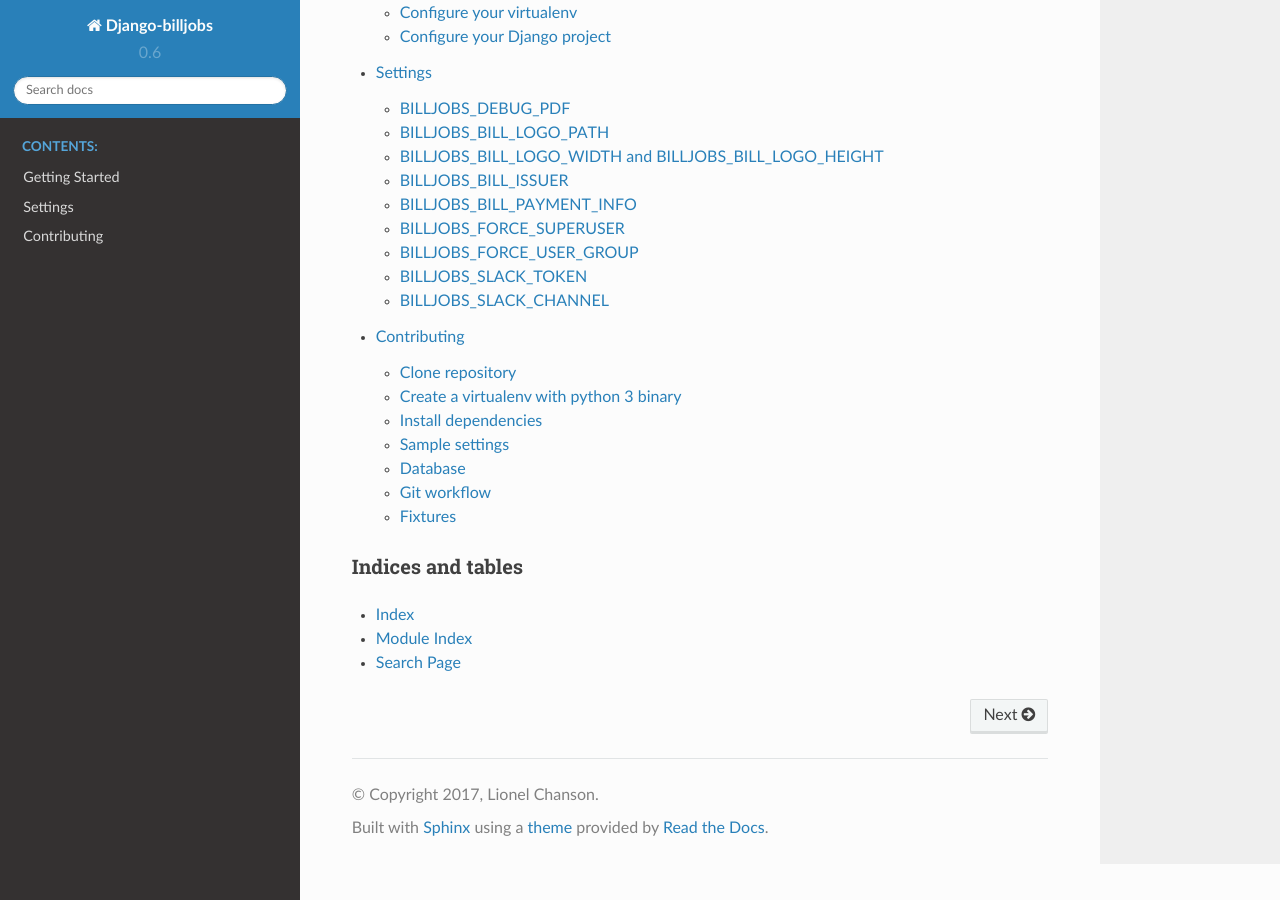
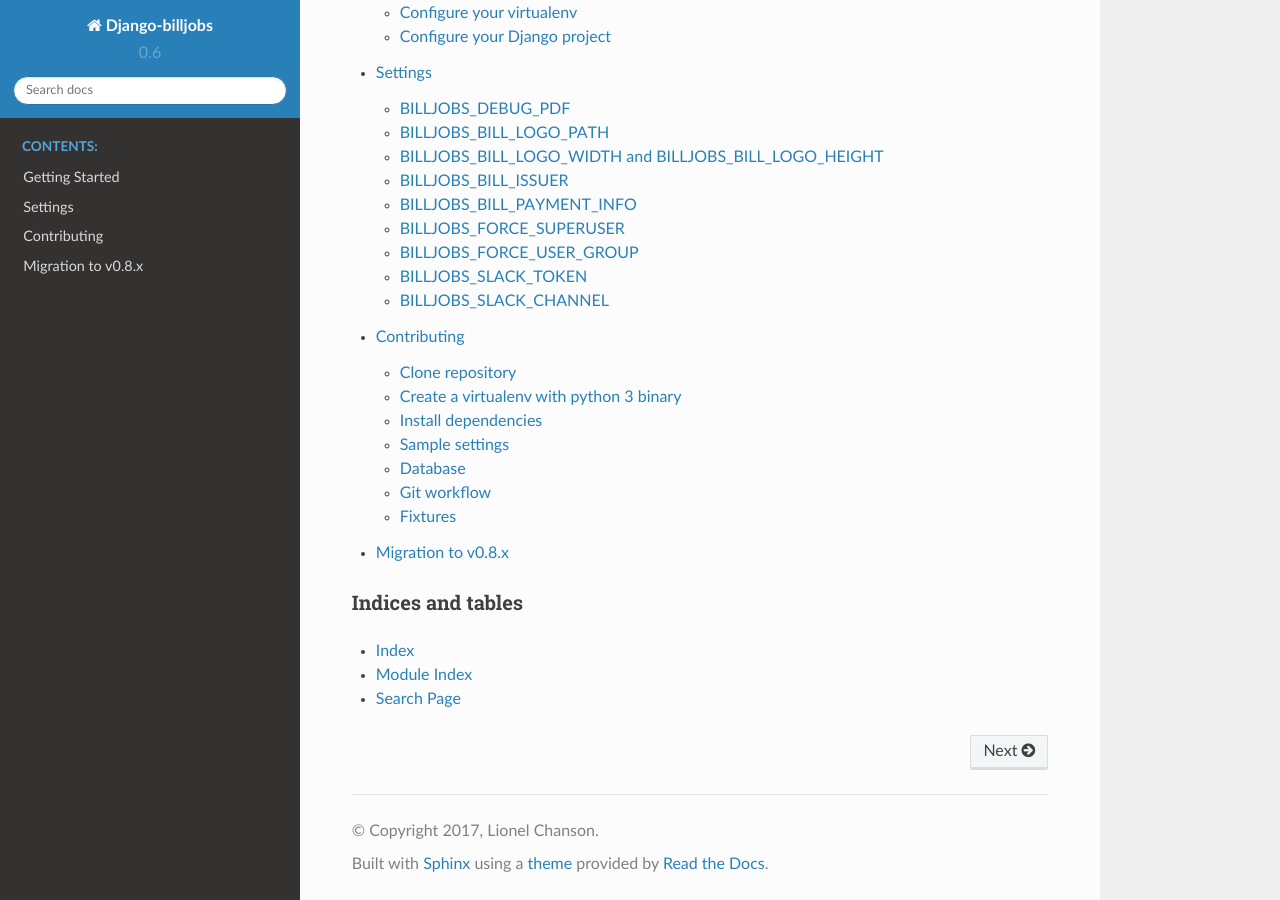
Before and after one commit to ioO/django-billjobs, a Sphinx documentation site: the page built from docs/source/index.rst, in a window 1280 px wide and 900 px high, scrolled down 1646 px. Built offline with Sphinx 7.4.7 and the Read the Docs theme 2.0.0, drawn with Linux system fonts in a browser that asks for light colours.

Commit message:
doc(#32): update quick start

```diff
--- a/docs/source/index.rst
+++ b/docs/source/index.rst
@@ -2,6 +2,7 @@
    sphinx-quickstart on Sun Mar 26 14:15:00 2017.
    You can adapt this file completely to your liking, but it should at least
    contain the root `toctree` directive.
+
 ===========================================
 Welcome to django-billjobs's documentation!
 ===========================================
@@ -82,6 +83,7 @@
    getting_started
    settings
    contributing
+   migration_to_v0.8.x
 
 Indices and tables
 ==================
```
